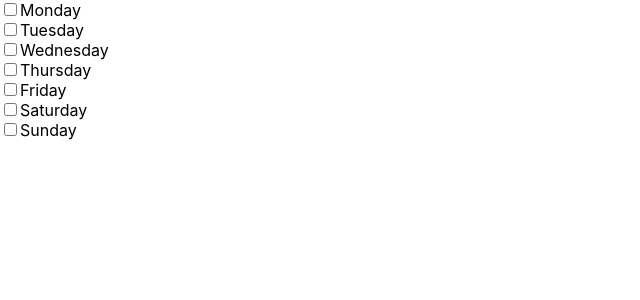
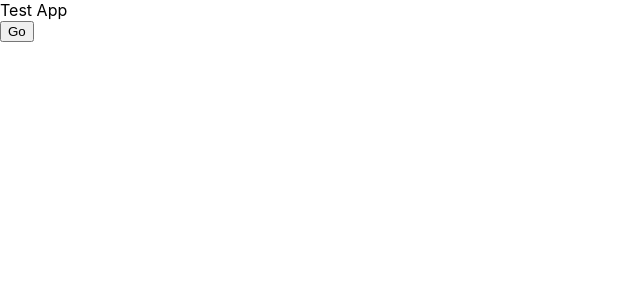
Before and after one commit to HumnaAleem1/react-practice, a React (Create React App) app: page / in a window 1280 px wide. Shown: the top 300 px of the page, without its empty margins (0-640 px from the left). Built offline with nearby package versions, Linux system fonts and the light colour scheme.

Commit message:
JO-4 create separate route for time selector

```diff
--- a/src/Routes.js
+++ b/src/Routes.js
@@ -1,12 +1,13 @@
 import { Switch, Route } from 'react-router-dom';
-// import { Home } from './components/home/Home'
+import { Home } from './components/home/Home'
 import { TimeSelector } from './components/time-selector/TimeSelector'
 
 const Routes = () => {
 
   return (
         <Switch>
-            <Route path="/" component={TimeSelector} />
+            <Route path="/" component={Home} />
+            <Route path="/time-selector" component={TimeSelector} />
         </Switch>
     )
 }
```
